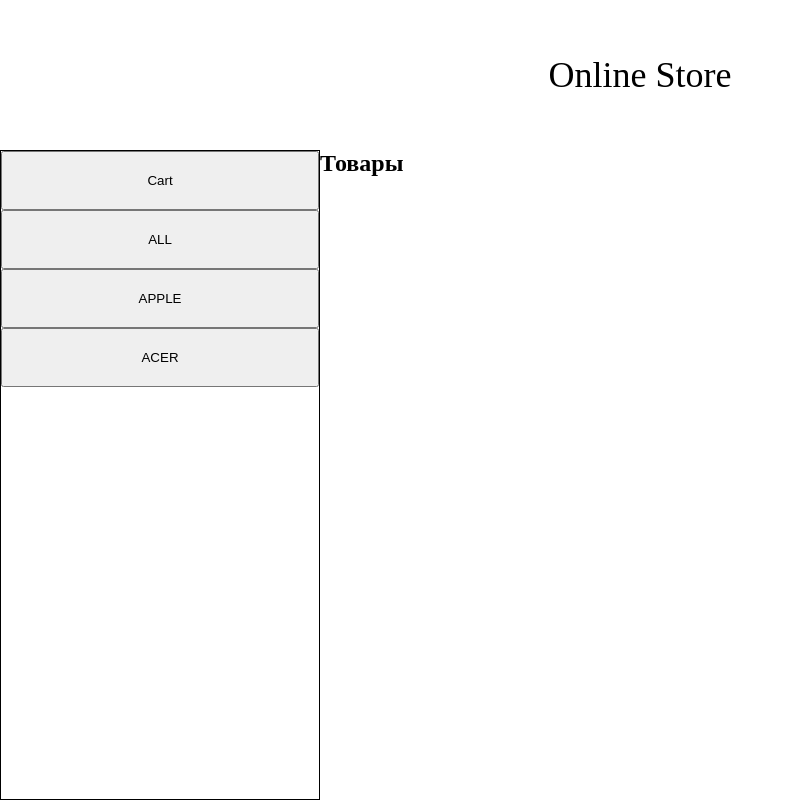
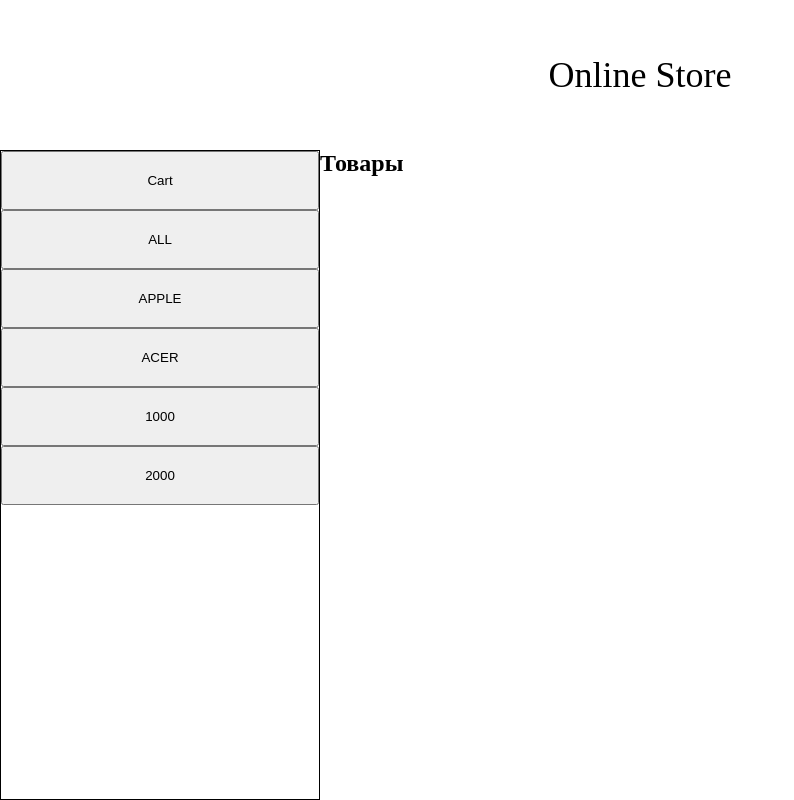
Before and after one commit to Sozoeva/online-laptop-store, a plain HTML site: page index.html in a window 1280 px wide. Shown: the whole page, without its empty margins (0-794 px from the left). Drawn offline with nearby package versions, Linux system fonts and the light colour scheme; no server answers.

Commit message:
added buttons

```diff
--- a/index.html
+++ b/index.html
@@ -18,6 +18,8 @@
             <button class="filterBtn" data-brand="ALL">ALL</button>
             <button class="filterBtn" data-brand="APPLE">APPLE</button>
             <button class="filterBtn" data-brand="ACER">ACER</button>
+            <button class="filterBtn" data-brand="ACER">1000</button>
+            <button class="filterBtn" data-brand="ACER">2000</button>
         </aside>
         <section class="mainSection">
             <h1>Товары</h1>
```
